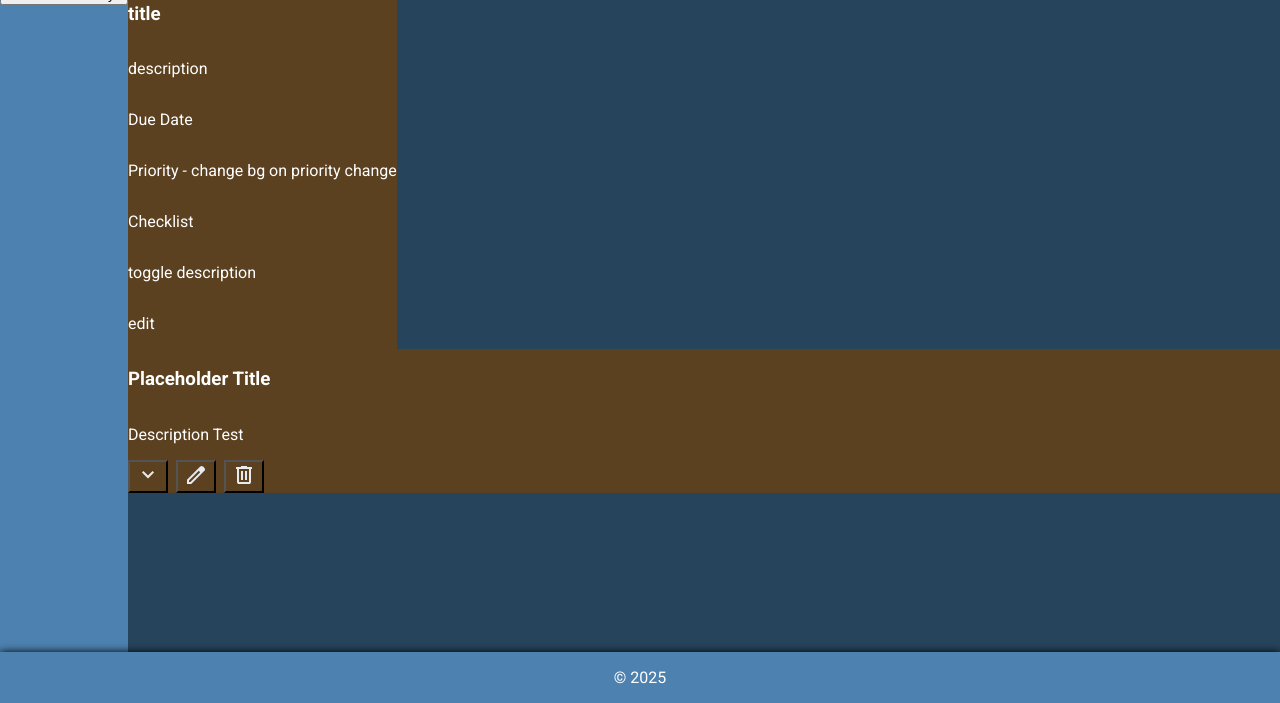
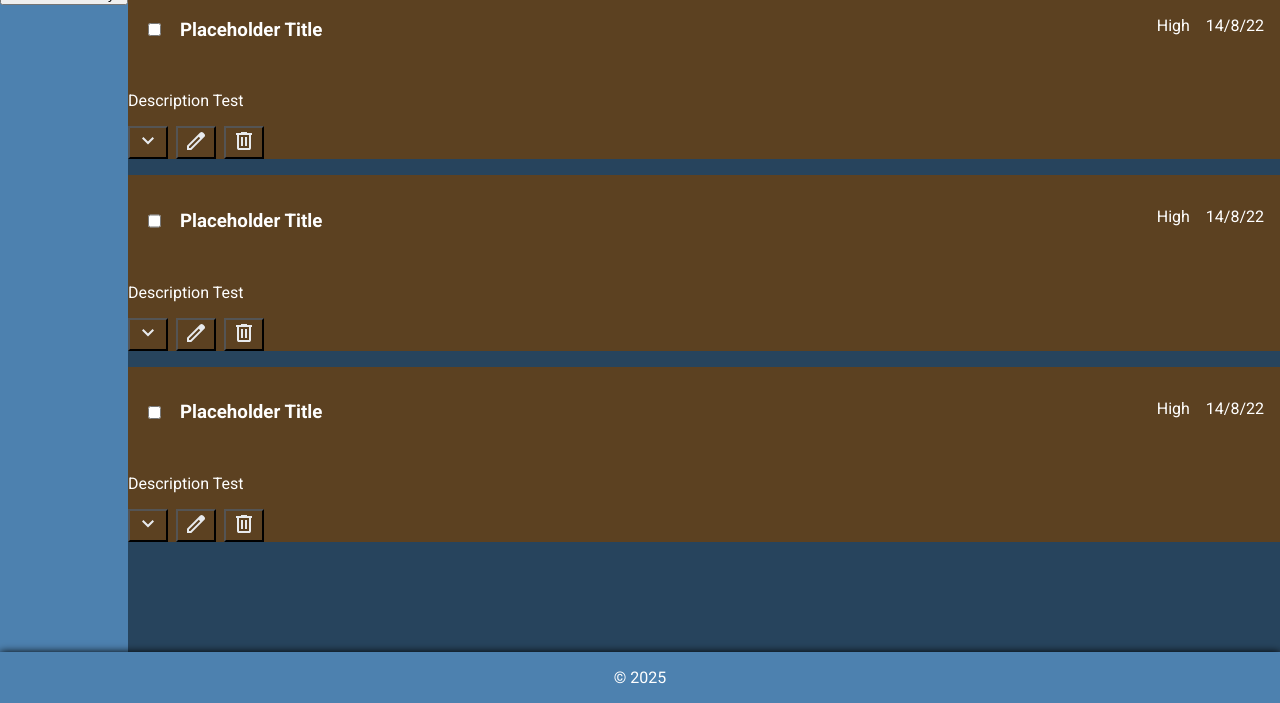
Before and after one commit to Exemption6877/todo-list, a website built with webpack: page src/template.html in a window 1280 px wide. Shown: the part 97-800 px from the top of the page. Built offline with nearby package versions, Linux system fonts and the light colour scheme.

Commit message:
Factory for top bar of entry. Minor styling.

```diff
--- a/src/index.js
+++ b/src/index.js
@@ -27,9 +27,7 @@ const renderBar = (function () {
     container.classList.add("actions");
 
     const remove = createButtonImage(removeSVG, "remove button");
-
     const expand = createButtonImage(arrow_downSVG, "expand button");
-
     const edit = createButtonImage(editSVG, "edit button");
 
     container.append(expand, edit, remove);
@@ -40,7 +38,6 @@ const renderBar = (function () {
     const logo = document.createElement("img");
     logo.src = logoSVG;
     logo.alt = "logo";
-    logo.height = "2 rem";
     const logoName = document.createElement("h1");
     logoName.textContent = name;
     head.appendChild(logo);
@@ -56,9 +53,53 @@ const renderBar = (function () {
   return { actions, header, footer };
 })();
 
-// const renderEntryElement = (function () {
-//     const
-// })();
+const renderEntryElement = (function () {
+  const leftTop = () => {
+    const container = document.createElement("div");
+    container.classList.add("top-left");
+
+    const status = document.createElement("input");
+    status.type = "checkbox";
+    status.id = "status";
+    status.name = "status";
+
+    const title = document.createElement("h3");
+    title.textContent = "Placeholder Title";
+
+    container.append(status, title);
+
+    return container;
+  };
+
+  const rightTop = () => {
+    const container = document.createElement("div");
+    container.classList.add("top-right");
+
+    const dueDate = document.createElement("p");
+    dueDate.textContent = "14/8/22";
+
+    const importance = document.createElement("p");
+    importance.textContent = "High";
+
+    container.append(importance, dueDate);
+
+    return container;
+  };
+
+  const top = () => {
+    const container = document.createElement("div");
+    container.classList.add("top-container");
+
+    const left = leftTop();
+    const right = rightTop();
+
+    container.append(left, right);
+
+    return container;
+  };
+
+  return { top };
+})();
 
 const createButtonImage = (imgSrc, alt) => {
   const button = document.createElement("button");
@@ -69,33 +110,36 @@ const createButtonImage = (imgSrc, alt) => {
 
   return button;
 };
+
 // I will pass inside a class objects to generate an entry.
 // TODO: static id generator in entry class.
 const renderContent = (function () {
   const menu = document.querySelector(".menu");
+  const defaultContainer = document.querySelector(".default");
   // will need to pass some kind of an array,
   // will be using placeholder for now.
 
   const entries = () => {
-    const content = document.querySelector(".content");
     const entry = document.createElement("div");
     entry.classList.add("entry");
 
     // from array => entry.text
-    const title = document.createElement("h3");
-    title.textContent = "Placeholder Title";
+
+    const title = renderEntryElement.top();
 
     const description = document.createElement("p");
     description.textContent = "Description Test";
 
     const actions = renderBar.actions();
     entry.append(title, description, actions);
-    content.append(entry);
+    defaultContainer.append(entry);
   };
 
   return { entries };
 })();
 
 renderContent.entries();
+renderContent.entries();
+renderContent.entries();
 renderBar.header("Boy Next Door");
 renderBar.footer("©");
--- a/src/styles.css
+++ b/src/styles.css
@@ -59,6 +59,25 @@ header > h1 {
   display: flex;
 }
 
+.default {
+  display: flex;
+  flex-direction: column;
+  gap: 1rem;
+}
+
+.top-container {
+  display: flex;
+  flex-direction: row;
+  justify-content: space-between;
+  padding: 1rem;
+}
+
+.top-left,
+.top-right {
+  display: flex;
+  gap: 1rem;
+}
+
 .entry {
   display: flex;
   flex-direction: column;
--- a/src/template.html
+++ b/src/template.html
@@ -38,17 +38,7 @@
       </div>
 
       <div class="content">
-        <div class="default container">
-          <div class="entry">
-            <h3>title</h3>
-            <p>description</p>
-            <p>Due Date</p>
-            <p>Priority - change bg on priority change</p>
-            <p>Checklist</p>
-            <p>toggle description</p>
-            <p>edit</p>
-          </div>
-        </div>
+        <div class="default container"></div>
       </div>
     </div>
   </body>
```
